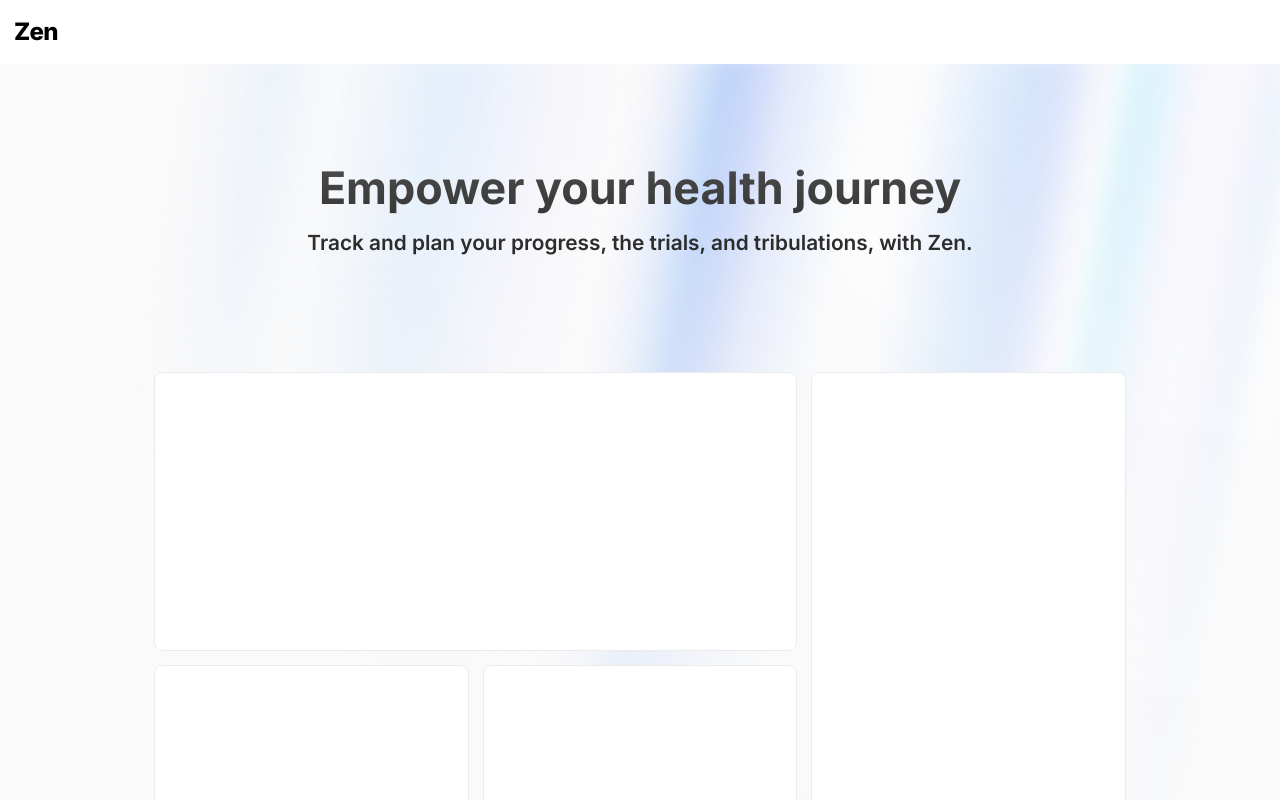
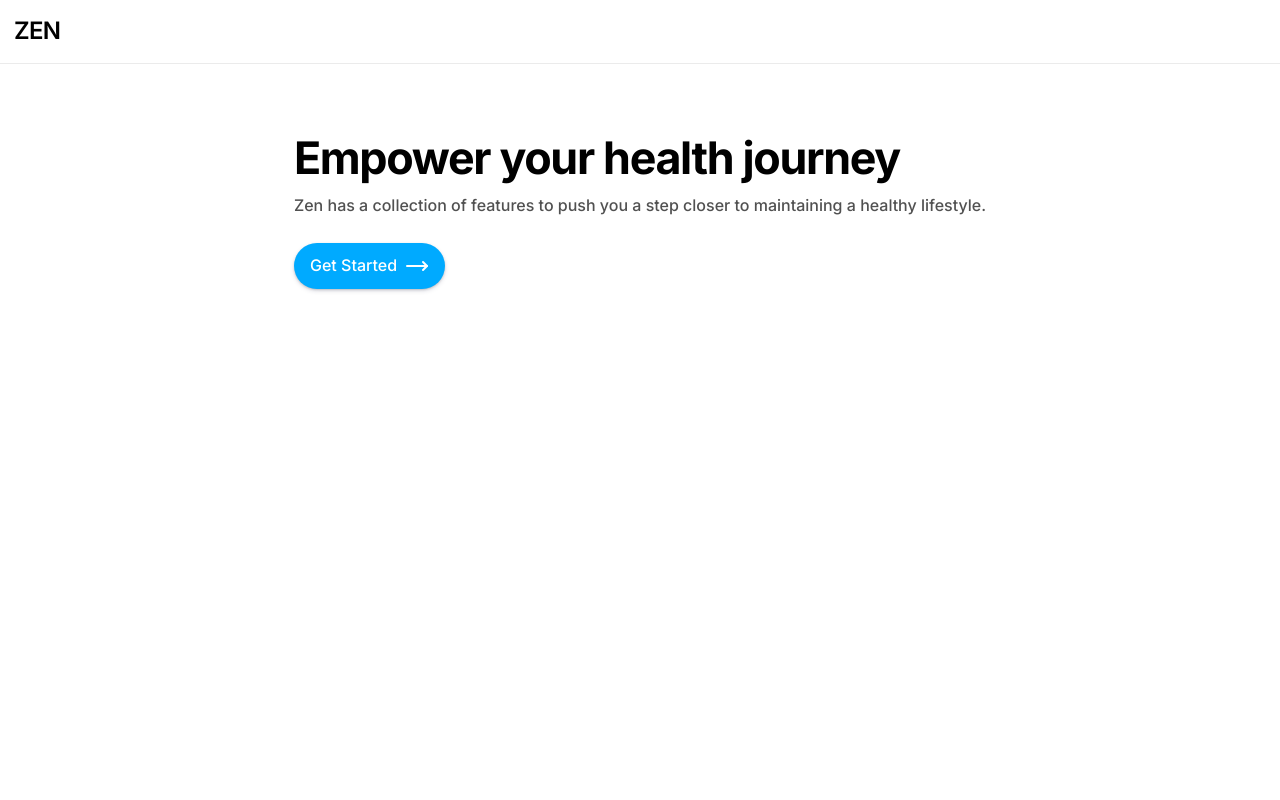
Before and after one commit to devjdn/health-app, a Next.js app in the folder site/: page / in a window 1280 px wide. Shown: the top 800 px of the page. Built offline with nearby package versions, Linux system fonts and the light colour scheme.

Commit message:
pondering ideas

```diff
--- a/site/app/globals.css
+++ b/site/app/globals.css
@@ -7,29 +7,62 @@
   box-sizing: border-box;
 }
 
+::-webkit-search-cancel-button {
+  display: none;
+}
+
+h1, h2, h3, h4, h5, h6, p, blockquote, figcaption {
+  line-height: 1.1em;
+}
+
 :root {
-  --body: #ffffff;
-  --home-element: #fff;
-  --button: #000;
+  --body: #fff;
+  --box: #fff;
+  --btn: #000;
   --textarea: #e6e9ebdf;
-  --title: #000000;
+  --title: #000;
+  --paragraph: #515151;
+  --btn-text: #fff;
   --textarea-text: #2e2e2e;
   --border: 1px solid #ebebeb;
+  --element-shadow: rgba(50, 50, 93, 0.25) 0px 2px 5px -1px, rgba(0, 0, 0, 0.3) 0px 1px 3px -1px;
 }
 
 @media (prefers-color-scheme: dark) {
   :root {
-    --body: #000000;
-    --home-element: #131313;
-    --button: #272727;
+    --body: #000;
+    --box: #060606;
+    --btn: #fff;
     --textarea: #272727;
     --title: #e6e6e6;
+    --paragraph: #b0b0b0;
+    --btn-text: #000;
     --textarea-text: #cfcfcf;
     --border: 1px solid #1b1b1b;
+    --element-shadow: rgba(50, 50, 93, 0.25) 0px 0px 30px 0px inset;
   }
 }
+h1 {
+  font-weight: 700;
+  font-size: clamp(2.5em, 3.5vw, 4em);
+  margin-bottom: 14px;
+  color: var(--title);
+  letter-spacing: -0.03em;
+}
+
+h2 {
+  font-size: clamp(1.25em, 3.5vw, 1.5em);
+  font-weight: 600;
+  color: var(--title);
+}
+
+p {
+  font-weight: 500;
+  color: var(--paragraph);
+}
+
 body {
-  background-color: var(--body);
+  background: var(--body);
   min-height: 100vh;
   display: flex;
   flex-direction: column;
@@ -43,57 +76,91 @@ header {
   justify-content: space-between;
   align-items: center;
   padding: 0 14px;
+  border-bottom: var(--border);
 }
 header .logo p {
   font-size: 1.5em;
-  font-weight: 800;
+  font-weight: 600;
   letter-spacing: -0.03em;
   color: var(--title);
 }
 
 .site-intro {
-  padding: 100px 28px;
-  text-align: center;
-  background: linear-gradient(to bottom, #727272, var(--title));
-  -webkit-background-clip: text;
-          background-clip: text;
-  -webkit-text-fill-color: transparent;
+  padding: 56px 14px;
 }
-.site-intro h1 {
-  font-weight: 700;
-  font-size: clamp(2em, 3.5vw, 4em);
-  line-height: 1.1em;
-  margin-bottom: 14px;
+.site-intro .intro-text {
+  margin-bottom: 28px;
 }
-.site-intro p {
-  font-size: clamp(1em, 3.5vw, 1.3em);
-  font-weight: 600;
+.site-intro button.get-started-btn {
+  border-radius: 100vw;
+  box-shadow: var(--element-shadow);
+  padding: 0 16px;
+  height: 46px;
+  display: flex;
+  gap: 8px;
+  align-items: center;
+  background: #00aaff;
+}
+.site-intro button.get-started-btn p {
+  color: #fff;
+}
+.site-intro button.get-started-btn svg {
+  stroke: #fff;
 }
 
-.feature-grid {
+.features {
+  padding: 14px;
   display: grid;
+  grid-template-columns: 2fr 1fr;
+  grid-template-rows: repeat(2, 1fr);
   gap: 14px;
-  grid-template-columns: repeat(3, 1fr);
-  grid-template-rows: repeat(2, 1fr);
+}
+.features article {
   padding: 14px;
-  height: 600px;
-  max-width: 1000px;
-  margin-inline: auto;
+  display: flex;
+  flex-direction: column;
+  gap: 8px;
+  border: var(--border);
+  box-shadow: var(--element-shadow);
+  background: var(--box);
+  border-radius: 14px;
 }
-.feature-grid article {
-  border: var(--border);
-  border-radius: 8px;
-  background: var(--home-element);
+.features article:first-of-type {
+  grid-area: 1/1/3/2;
 }
-.feature-grid article:first-of-type {
-  grid-area: 1/1/2/3;
-}
-.feature-grid article:last-of-type {
-  grid-area: 1/3/3/4;
+.features article:nth-of-type(2), .features article:nth-of-type(3) {
+  aspect-ratio: 1;
 }
 
 main {
   height: 100%;
+  padding: 14px;
+  max-width: 1200px;
+  margin-inline: auto;
+}
+
+form.search-bar {
+  position: relative;
+}
+form.search-bar label[for=search] {
+  position: absolute;
+  top: 15px;
+  left: 14px;
+  pointer-events: none;
+  transition: all 0.2s;
+  background: var(--body);
+  padding: 0 7px;
+}
+form.search-bar input {
+  padding: 14px;
+  border: var(--border);
+  border-radius: 14px;
+}
+form.search-bar input:focus {
+  outline: 2px solid rgba(0, 155, 233, 0.6823529412);
+}
+form.search-bar input:focus ~ label[for=search], form.search-bar input:not(:empty) ~ label[for=search] {
+  top: -14px;
 }
 
 .global-sidebar {
@@ -161,6 +228,11 @@ section.ai-section .ai-input .ai-text-wrapper textarea:focus {
   outline: none;
 }
 
+@media screen and (max-width: 768px) {
+  .features {
+    flex-direction: column;
+  }
+}
 @layer utilities {
   .text-balance {
     text-wrap: balance;
--- a/site/app/globals.scss
+++ b/site/app/globals.scss
@@ -8,35 +8,70 @@
   box-sizing: border-box;
 }
 
+::-webkit-search-cancel-button{
+  display: none;
+}
+
+h1,h2,h3,h4,h5,h6,p,blockquote,figcaption{
+  line-height: 1.1em;
+}
+
 :root {
-  --body: #ffffff;
-  --home-element: #fff;
-  --button: #000;
+  --body: #fff;
+  --box: #fff;
+  --btn: #000;
   --textarea: #e6e9ebdf;
 
-  --title: #000000;
+  --title: #000;
+  --paragraph: #515151;
+  --btn-text: #fff;
   --textarea-text: #2e2e2e;
 
   --border: 1px solid #ebebeb;
+
+  --element-shadow: rgba(50, 50, 93, 0.25) 0px 2px 5px -1px, rgba(0, 0, 0, 0.3) 0px 1px 3px -1px;
 }
 
 @media (prefers-color-scheme: dark) {
   :root {
-    --body: #000000;
-    --home-element: #131313;
-    --button: #272727;
+    --body: #000;
+    --box: #060606;
+    --btn: #fff;
     --textarea: #272727;
 
     --title: #e6e6e6;
+    --paragraph: #b0b0b0;
+    --btn-text: #000;
     --textarea-text: #cfcfcf;
 
     --border: 1px solid #1b1b1b;
 
+    --element-shadow: rgba(50, 50, 93, 0.25) 0px 0px 30px 0px inset;
   }
 }
 
+h1{
+  font-weight: 700;
+  font-size: clamp(2.5em, 3.5vw, 4em);
+  margin-bottom: 14px;
+  color: var(--title);
+  letter-spacing: -.03em;
+  // background: linear-gradient(to bottom, #727272, var(--title));
+  // background-clip: text;
+  // -webkit-text-fill-color: transparent;
+}
+h2{
+  font-size: clamp(1.25em, 3.5vw, 1.5em);
+  font-weight: 600;
+  color: var(--title);
+}
+p{
+  font-weight: 500;
+  color: var(--paragraph);
+}
+
 body {
-  background-color: var(--body);
+  background: var(--body);
   min-height: 100vh;
   display: flex;
   flex-direction: column;
@@ -49,11 +84,12 @@ header{
   justify-content: space-between;
   align-items: center;
   padding: 0 14px;
+  border-bottom: var(--border);
 
   .logo{
     p{
       font-size: 1.5em;
-      font-weight: 800;
+      font-weight: 600;
       letter-spacing: -.03em;
       color: var(--title);
     }
@@ -61,51 +97,88 @@ header{
 }
 
 .site-intro{
-  padding: 100px 28px;
-  text-align: center;
-  background: linear-gradient(to bottom, #727272, var(--title));
-  background-clip: text;
-  -webkit-text-fill-color: transparent;
+  padding: 56px 14px;
 
-  h1{
-    font-weight: 700;
-    font-size: clamp(2em, 3.5vw, 4em);
-    line-height: 1.1em;
-    margin-bottom: 14px;
+  .intro-text{
+    margin-bottom: 28px;
+  }
 
-  }
-  p{
-    font-size: clamp(1em, 3.5vw, 1.3em);
-    font-weight: 600;
+  button.get-started-btn{
+    border-radius: 100vw;
+    box-shadow: var(--element-shadow);
+    padding: 0 16px;
+    height: 46px;
+    display: flex;
+    gap: 8px;
+    align-items: center;
+    background: #00aaff;
+    p{
+      color: #fff;
+    }
+    svg{
+      stroke: #fff;
+    }
   }
 }
-.feature-grid{
+.features{
+  padding: 14px;
   display: grid;
+  grid-template-columns: 2fr 1fr;
+  grid-template-rows: repeat(2, 1fr);
   gap: 14px;
-  grid-template-columns: repeat(3, 1fr);
-  grid-template-rows: repeat(2, 1fr);
-  padding: 14px;
-  height: 600px;
-  max-width: 1000px;
-  margin-inline: auto;
 
   article{
+    padding: 14px;
+    display: flex;
+    flex-direction: column;
+    gap: 8px;
     border: var(--border);
-    border-radius: 8px;
-    background: var(--home-element);
+    box-shadow: var(--element-shadow);
+    background: var(--box);
+    border-radius: 14px;
   }
   article:first-of-type{
-    grid-area: 1 / 1 / 2 / 3;
+    grid-area: 1/1/3/2;
   }
-  article:last-of-type{
-    grid-area: 1 / 3 / 3 / 4;
+  article:nth-of-type(2), article:nth-of-type(3){
+    aspect-ratio: 1;
   }
 }
 
 
+
 main{
   height: 100%;
+  padding: 14px;
+  max-width: 1200px;
+  margin-inline: auto;
 }
+
+form.search-bar{
+  position: relative;
+
+  label[for="search"]{
+    position: absolute;
+    top: 15px;
+    left: 14px;
+    pointer-events: none;
+    transition: all .2s;
+    background: var(--body);
+    padding: 0 7px;
+  }
+  input{
+    padding: 14px;
+    border: var(--border);
+    border-radius: 14px;
+  }
+  input:focus{
+    outline: 2px solid #009be9ae;
+  }
+  input:focus ~ label[for="search"],  input:not(:empty) ~ label[for="search"]{
+    top: -14px;
+  }
+}
+
 
 .global-sidebar{
   padding: 14px;
@@ -179,6 +252,12 @@ section.ai-section{
   }
 }
 
+@media screen and (max-width: 768px) {
+  .features{
+    flex-direction: column;
+  }
+}
+
 @layer utilities {
   .text-balance {
     text-wrap: balance;
--- a/site/app/layout.tsx
+++ b/site/app/layout.tsx
@@ -1,5 +1,6 @@
 import type { Metadata } from "next";
 import { Inter } from "next/font/google";
+import { GeistSans } from "geist/font/sans";
 import "./globals.css";
 import Header from "./ui/header";
 
--- a/site/app/page.tsx
+++ b/site/app/page.tsx
@@ -1,31 +1,30 @@
-import { AuroraBackground } from "./ui/aurora";
-import Food from "./ui/food";
+import { MoveRight } from "lucide-react";
+import { BookOpenText } from "lucide-react";
 
 export default function Home() {
   return (
     <>
-      <AuroraBackground>
-        <div className="z-[4] w-full">
           <div className="site-intro">
-            <h1>Empower your health journey</h1>
-            <p>Track and plan your progress, the trials, and tribulations, with Zen.</p>
+            <div className="intro-text">
+              <h1>Empower your health journey</h1>
+              <p>Zen has a collection of features to push you a step closer to maintaining a healthy lifestyle.</p>
+            </div>
+            <button className="get-started-btn"><p>Get Started</p><MoveRight /></button>
           </div>
-          <div className="feature-grid">
-              <article>
-
+          {/* <div className="features">
+            <article>
+              <h2>Nutrition tracking</h2>
+              <p>On Zen, we utilise a set of carefully picked APIs (Application Programming Interfaces), to present users with accurate, up-to-date, and descriptive information for foods they&apos;re eating. Users can search for foods, and be presented with corresponding nutritional data.</p>
             </article>
             <article>
-
+              <h2>Exercise advice</h2>
+              <p>As well as aiding with dietary changes and tracking, we also have features which allow users to interact with more carefully picked APIS that can provide information of exercises and their impacts on the body, as well as what they are best for.</p>
             </article>
             <article>
-
+              <h2>AI assistance</h2>
+              <p>We have implemented a chat feature, with prompts to help you, courtesy of Google Gemini AI. This can be used to be recommended meals, snacks, drinks, exercises; you name it! It will give you a response based on what you input.</p>
             </article>
-            <article>
-
-            </article>
-          </div>
-        </div>
-      </AuroraBackground>
+          </div> */}
     </>
   );
 }
--- a/site/app/ui/aurora.tsx
+++ /dev/null
@@ -1,54 +0,0 @@
-"use client";
-import { cn } from "../utils/cn";
-import React, { ReactNode } from "react";
-
-interface AuroraBackgroundProps extends React.HTMLProps<HTMLDivElement> {
-  children: ReactNode;
-  showRadialGradient?: boolean;
-}
-
-export const AuroraBackground = ({
-  className,
-  children,
-  showRadialGradient = true,
-  ...props
-}: AuroraBackgroundProps) => {
-  return (
-    <main>
-      <div
-        className={cn(
-          "relative flex flex-col items-center justify-center bg-zinc-50 dark:bg-zinc-900  text-slate-950 transition-bg",
-          className
-        )}
-        {...props}
-      >
-        <div className="absolute inset-0 overflow-hidden">
-          <div
-            //   I'm sorry but this is what peak developer performance looks like // trigger warning
-            className={cn(
-              `
-            [--white-gradient:repeating-linear-gradient(100deg,var(--white)_0%,var(--white)_7%,var(--transparent)_10%,var(--transparent)_12%,var(--white)_16%)]
-            [--dark-gradient:repeating-linear-gradient(100deg,var(--black)_0%,var(--black)_7%,var(--transparent)_10%,var(--transparent)_12%,var(--black)_16%)]
-            [--aurora:repeating-linear-gradient(100deg,var(--blue-500)_10%,var(--indigo-300)_15%,var(--blue-300)_20%,var(--violet-200)_25%,var(--blue-400)_30%)]
-            [background-image:var(--white-gradient),var(--aurora)]
-            dark:[background-image:var(--dark-gradient),var(--aurora)]
-            [background-size:300%,_200%]
-            [background-position:50%_50%,50%_50%]
-            filter blur-[10px] invert dark:invert-0
-            after:content-[""] after:absolute after:inset-0 after:[background-image:var(--white-gradient),var(--aurora)]
-            after:dark:[background-image:var(--dark-gradient),var(--aurora)]
-            after:[background-size:200%,_100%]
-            after:animate-aurora after:[background-attachment:fixed] after:mix-blend-difference
-            pointer-events-none
-            absolute -inset-[10px] opacity-50 will-change-transform`,
-
-              showRadialGradient &&
-                `[mask-image:radial-gradient(ellipse_at_100%_0%,black_10%,var(--transparent)_70%)]`
-            )}
-          ></div>
-        </div>
-        {children}
-      </div>
-    </main>
-  );
-};
--- a/site/app/ui/header.tsx
+++ b/site/app/ui/header.tsx
@@ -3,7 +3,7 @@ export default function Header() {
         <header>
             <div className="logo">
                 <a href="/">
-                    <p>Zen</p>
+                    <p>ZEN</p>
                 </a>
             </div>
 
--- a/site/app/utils/cn.ts
+++ /dev/null
@@ -1,6 +0,0 @@
-import { ClassValue, clsx } from "clsx";
-import { twMerge } from "tailwind-merge";
-
-export function cn(...inputs: ClassValue[]) {
-  return twMerge(clsx(inputs));
-}
--- a/site/package.json
+++ b/site/package.json
@@ -9,6 +9,7 @@
     "lint": "next lint"
   },
   "dependencies": {
+    "geist": "^1.3.0",
     "lucide-react": "^0.396.0",
     "next": "14.2.4",
     "react": "^18",
```
Also changed, not shown: site/app/nutrition/page.tsx (added, +10 -0 lines), site/app/ui/food.tsx (deleted, +0 -7 lines), site/app/ui/search-bar.tsx (added, +10 -0 lines), 2 other files (tests, documents, lock files or other folders).
